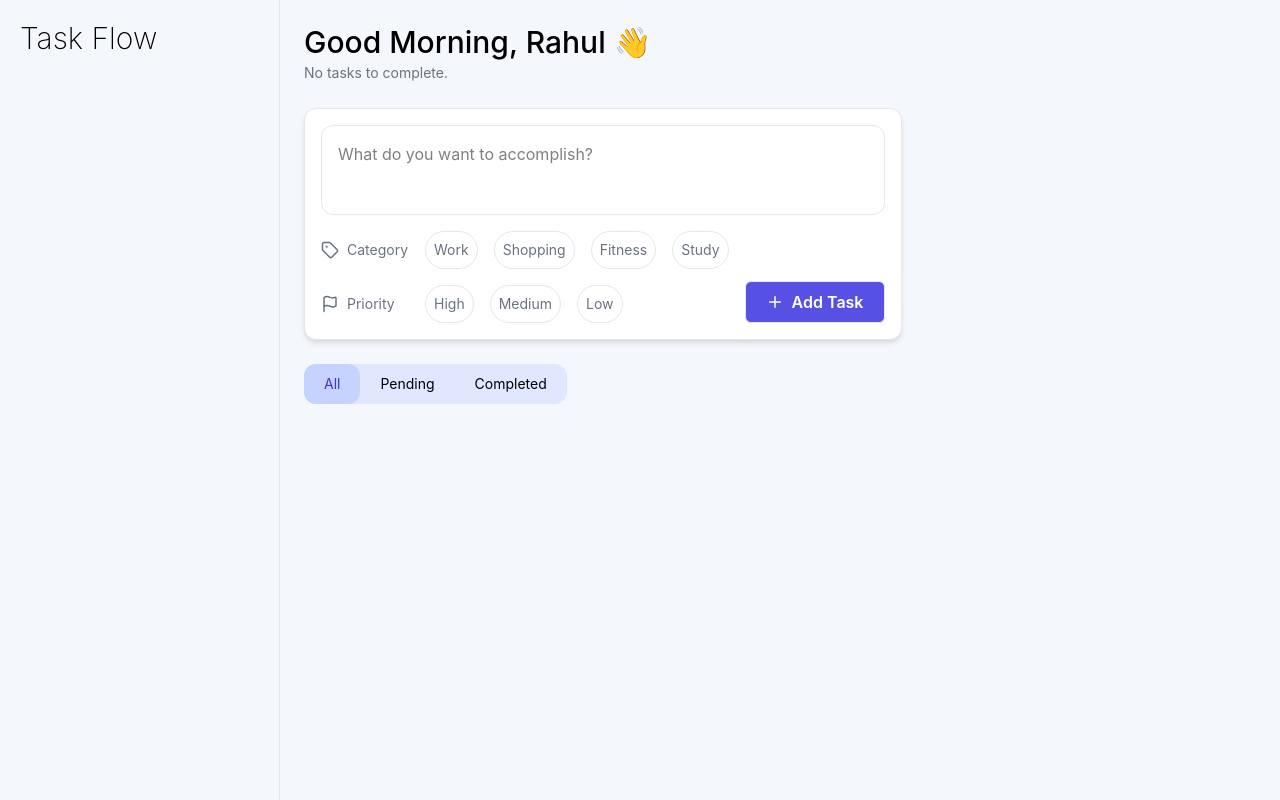
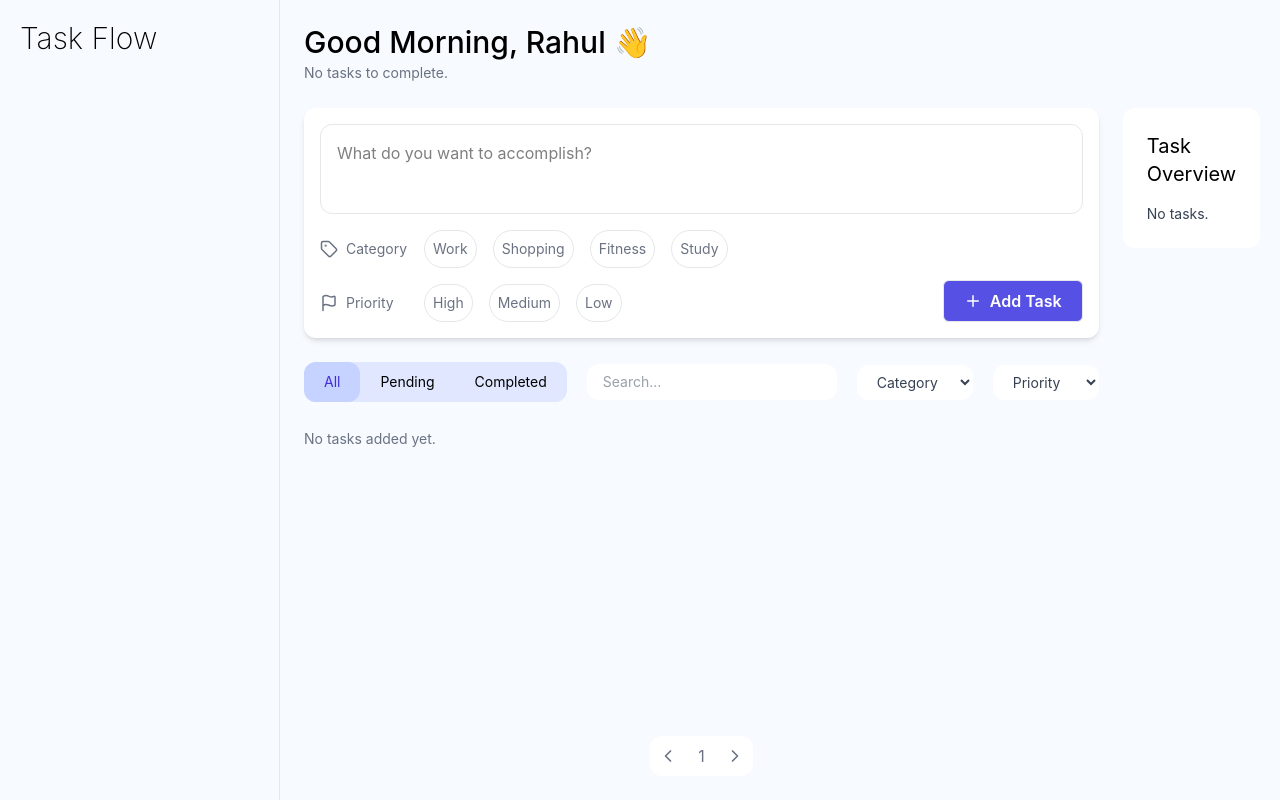
Before and after one commit to rxhulkrishna/taskflow, a React (Vite) app: page / in a window 1280 px wide. Built offline with nearby package versions, Linux system fonts and the light colour scheme.

Commit message:
added search functionality and filters

```diff
--- a/src/Layout/MainContent.jsx
+++ b/src/Layout/MainContent.jsx
@@ -1,13 +1,33 @@
-import { useState } from "react";
+import { useEffect, useState } from "react";
 import Analytics from "../components/Analytics";
 import Header from "../components/Header";
 import TaskForm from "../components/TaskForm";
 import TaskList from "../components/TaskList";
 import FilterButtons from "../components/FilterButtons";
+import { ChevronLeftIcon, ChevronRightIcon } from "lucide-react";
+import { TASKS_PER_PAGE } from "../constants/constants";
+
+const initialFilter = {
+  status: "all",
+  category: "all",
+  priority: "all",
+  search: '',
+};
+
+function getInitialTasks() {
+  const saved = localStorage.getItem("tasks");
+  return saved !== null ? JSON.parse(saved) : [];
+}
 
 function MainContent() {
-  const [tasks, setTasks] = useState([]);
-  const [filter, setFilter] = useState("all");
+  const [tasks, setTasks] = useState(getInitialTasks);
+  const [filters, setFilters] = useState(initialFilter);
+  const [page, setPage] = useState(1);
+
+  useEffect(() => {
+    localStorage.setItem("tasks", JSON.stringify(tasks));
+  }, [tasks]);
+
   const noOfTasks = tasks.length;
 
   function taskToggle(id) {
@@ -18,20 +38,65 @@ function MainContent() {
     );
   }
 
-  function deleteTask(id) {
+  function handleAddTasks(task) {
+    setTasks(task);
+    setFilters(initialFilter);
+  }
+
+  function handleDeleteTask(id) {
     setTasks((prevTasks) => prevTasks.filter((task) => task.id !== id));
   }
 
-  const filteredTasks = (() => {
-    switch (filter) {
-      case "completed":
-        return tasks.filter((task) => task.completed);
-      case "pending":
-        return tasks.filter((task) => !task.completed);
-      default:
-        return tasks;
+  function handleFilterChange(newFilter) {
+    // if (filters === newFilter) return;
+    setFilters(newFilter);
+    setPage(1);
+  }
+
+  const analyticsData = {
+    all: tasks.length,
+    completed: tasks.filter((task) => task.completed).length,
+    pending: tasks.filter((task) => !task.completed).length,
+  };
+
+  const filteredTasks = tasks
+    .filter((task) => {
+      if (filters.status === "completed") return task.completed;
+      if (filters.status === "pending") return !task.completed;
+      if (filters.status === "all") return true;
+    })
+    .filter(
+      (task) =>
+        filters.category === "all" || task.category === filters.category,
+    )
+    .filter(
+      (task) =>
+        filters.priority === "all" || task.priority === filters.priority,
+    )
+    .filter(
+      (task) =>
+        filters.search === "" || task.title.includes(filters.search),
+    );
+
+  //PAGINATION
+  const startIdx = (page - 1) * TASKS_PER_PAGE;
+  const endIdx = startIdx + TASKS_PER_PAGE;
+  const currentPageTasks = filteredTasks.slice(startIdx, endIdx);
+
+  function onPrev() {
+    if (page === 1) {
+      return;
     }
-  })();
+    setPage((prevPage) => prevPage - 1);
+  }
+
+  function onNext() {
+    const noOfPages = Math.ceil(filteredTasks.length / TASKS_PER_PAGE);
+    if (page === noOfPages || noOfPages === 0) {
+      return;
+    }
+    setPage((prevPage) => prevPage + 1);
+  }
 
   return (
     <main className="flex-1 flex flex-col rounded-r-xl gap-6 p-6 overflow-hidden">
@@ -39,21 +104,37 @@ function MainContent() {
 
       <div className="flex flex-1 min-h-0 gap-6">
         <section className="flex-1 flex flex-col min-h-0 gap-6">
-          <TaskForm addTasks={setTasks} />
+          <TaskForm addTasks={handleAddTasks} />
 
-          <FilterButtons filter={filter} setFilter={setFilter} />
+          <FilterButtons
+            filters={filters}
+            onFilterChange={handleFilterChange}
+          />
 
-          <div className="flex-1 overflow-y-auto pr-2 w-full">
+          <div className="flex-1 pr-2 w-full">
             <TaskList
-              tasks={filteredTasks}
+              tasks={currentPageTasks}
               onToggleTask={taskToggle}
-              onDeleteTask={deleteTask}
+              onDeleteTask={handleDeleteTask}
+              filterStatus={filters.status}
             />
+          </div>
+
+          <div className="flex justify-center">
+            <div className="flex gap-5 items-center text-gray-500 p-2 bg-white rounded-xl">
+              <button type="button" onClick={onPrev}>
+                <ChevronLeftIcon size="20" />
+              </button>
+              <span>{page}</span>
+              <button type="button" onClick={onNext}>
+                <ChevronRightIcon size="20" />
+              </button>
+            </div>
           </div>
         </section>
 
-        <aside className="w-[420px] overflow-y-auto">
-          <Analytics />
+        <aside className="w-105 min-h-0">
+          <Analytics data={analyticsData} />
         </aside>
       </div>
     </main>
--- a/src/components/Analytics.jsx
+++ b/src/components/Analytics.jsx
@@ -1,5 +1,22 @@
-function Analytics() {
-    return(<></>);
+function Analytics({ data }) {
+  return (
+    <div>
+      <div className="flex flex-col bg-white p-6 rounded-xl gap-4">
+        <h2 className="text-xl">Task Overview</h2>
+        <div className="flex flex-col text-sm text-gray-700">
+          {data.all !== 0 ? (
+            <>
+              <span>All : {data.all}</span>
+              <span>Completed : {data.completed}</span>
+              <span>Pending : {data.pending}</span>
+            </>
+          ) : (
+            <span>No tasks.</span>
+          )}
+        </div>
+      </div>
+    </div>
+  );
 }
 
 export default Analytics;
--- a/src/components/FilterButtons.jsx
+++ b/src/components/FilterButtons.jsx
@@ -1,34 +1,69 @@
+import { options } from "../constants/constants";
+
 const selectedStyle = "bg-indigo-200 text-indigo-700 transition";
 
-function FilterButtons({ filter, setFilter }) {
-  function _handleFilter(type) {
-    setFilter(type);
+function FilterButtons({ filters, onFilterChange }) {
+  function handleFilter(value, type) {
+    const newFilter = { ...filters, [type]: value };
+    onFilterChange(newFilter);
   }
 
   return (
-    <div className="flex bg-indigo-100 w-max rounded-xl text-sm h-[40px] items-center justify-center">
+    <div className="flex gap-5 items-center justify-between">
+      <div className="flex bg-indigo-100 w-max rounded-xl text-sm h-10 items-center justify-center">
         <button
-        onClick={() => _handleFilter("all")}
-        className={`rounded-xl w-max h-full px-5  ${filter === "all" ? selectedStyle : ""}`}
+          onClick={() => handleFilter("all", "status")}
+          className={`rounded-xl w-max h-full px-5  ${filters.status === "all" ? selectedStyle : ""}`}
           type="button"
         >
           All
         </button>
         <button
-        onClick={() => _handleFilter("pending")}
-        className={`rounded-xl w-max h-full px-5  ${filter === "pending" ? selectedStyle : ""}`}
+          onClick={() => handleFilter("pending", "status")}
+          className={`rounded-xl w-max h-full px-5  ${filters.status === "pending" ? selectedStyle : ""}`}
           type="button"
         >
           Pending
         </button>
         <button
-        onClick={() => _handleFilter("completed")}
-        className={`rounded-xl w-max h-full px-5 ${filter === "completed" ? selectedStyle : ""}`}
+          onClick={() => handleFilter("completed", "status")}
+          className={`rounded-xl w-max h-full px-5 ${filters.status === "completed" ? selectedStyle : ""}`}
           type="button"
         >
           Completed
         </button>
       </div>
+      <div className="flex items-center gap-5 text-sm text-gray-700">
+        <input
+          className="bg-white px-4 py-2 rounded-xl outline-0"
+          type="text"
+          placeholder="Search..."
+          onChange={({ target }) => handleFilter(target.value, "search")}
+        />
+        <select
+          className="bg-white px-4 py-2 rounded-xl"
+          onChange={({ target }) => handleFilter(target.value, "category")}
+        >
+          <option value="all">Category</option>
+          {options.category.map((option) => (
+            <option key={option} value={option}>
+              {option}
+            </option>
+          ))}
+        </select>
+        <select
+          className="bg-white px-4 py-2 rounded-xl"
+          onChange={({ target }) => handleFilter(target.value, "priority")}
+        >
+          <option value="all">Priority</option>
+          {options.priority.map((option) => (
+            <option key={option} value={option}>
+              {option}
+            </option>
+          ))}
+        </select>
+      </div>
+    </div>
   );
 }
 
--- a/src/components/SelectionButton.jsx
+++ b/src/components/SelectionButton.jsx
@@ -2,7 +2,7 @@ const btnStyle =
   "border border-gray-200 text-sm text-gray-500 rounded-full p-2 hover:bg-blue-100 transition";
 
 function SelectionButton({ title, icon, options, selected, onSelection }) {
-  function _handleClick(e, option) {
+  function handleClick(e, option) {
     e.preventDefault();
     if (selected === option) {
       onSelection("");
@@ -24,7 +24,7 @@ function SelectionButton({ title, icon, options, selected, onSelection }) {
             key={option}
             type="button"
             className={`${btnStyle} ${selected === option ? "bg-blue-100" : ""}`}
-            onClick={(e) => _handleClick(e, option)}
+            onClick={(e) => handleClick(e, option)}
           >
             {option}
           </button>
--- a/src/components/TaskForm.jsx
+++ b/src/components/TaskForm.jsx
@@ -1,6 +1,7 @@
 import { useState } from "react";
 import SelectionButton from "./SelectionButton";
 import { Flag, Plus, Tag } from "lucide-react";
+import { options, dateOptions } from "../constants/constants";
 
 const initialTask = {
   title: "",
@@ -9,21 +10,10 @@ const initialTask = {
   dueDate: "",
 };
 
-const options = {
-  category: ["Work", "Shopping", "Fitness", "Study"],
-  priority: ["High", "Medium", "Low"],
-};
-
-const dateOptions = {
-  month: "short",
-  day: "numeric",
-  year: "numeric",
-};
-
 function TaskForm({ addTasks }) {
   const [formData, setFormData] = useState(initialTask);
 
-  function _handleTitleChange(e) {
+  function handleTaskTitle(e) {
     const targetValue = e.target.value;
     setFormData((prevFormData) => ({ ...prevFormData, title: targetValue }));
   }
@@ -36,7 +26,7 @@ function TaskForm({ addTasks }) {
     setFormData((prevFormData) => ({ ...prevFormData, priority: value }));
   }
 
-  function _formSubmit(e) {
+  function formSubmit(e) {
     e.preventDefault();
     if (formData.title.trim() === "") {
       return;
@@ -57,15 +47,15 @@ function TaskForm({ addTasks }) {
 
   return (
     <form
-      className="bg-white w-full flex flex-col gap-4 p-4 border border-gray-200 rounded-xl shadow-md"
-      onSubmit={_formSubmit}
+      className="bg-white w-full flex flex-col gap-4 p-4 rounded-xl shadow-md"
+      onSubmit={formSubmit}
     >
       <input
         className="border border-gray-200 p-4 pb-12 outline-none rounded-xl"
         type="text"
         placeholder="What do you want to accomplish?"
         value={formData.title}
-        onChange={_handleTitleChange}
+        onChange={handleTaskTitle}
       />
       <div className="flex flex-row justify-between gap-4 items-center">
         <div className="flex flex-col justify-start gap-4">
--- a/src/components/TaskList.jsx
+++ b/src/components/TaskList.jsx
@@ -1,6 +1,14 @@
 import TaskCard from "./TaskCard";
+import { emptyMessage } from "../constants/constants";
 
-function TaskList({ tasks, onToggleTask, onDeleteTask }) {
+function TaskList({ tasks, onToggleTask, onDeleteTask, filterStatus }) {
+  if (tasks.length === 0) {
+    return (
+      <span className="text-sm text-gray-500">
+        {emptyMessage[filterStatus]}
+      </span>
+    );
+  }
   return (
     <div className="flex flex-col gap-4 w-full">
       {tasks.map((item) => (
--- /dev/null
+++ b/src/constants/constants.js
@@ -0,0 +1,18 @@
+export const options = {
+  category: ["Work", "Shopping", "Fitness", "Study"],
+  priority: ["High", "Medium", "Low"],
+};
+
+export const dateOptions = {
+  month: "short",
+  day: "numeric",
+  year: "numeric",
+};
+
+export const TASKS_PER_PAGE = 3;
+
+export const emptyMessage = {
+  all: "No tasks added yet.",
+  completed: "No completed tasks yet.",
+  pending: "No pending tasks.",
+};
--- a/src/screens/Dashboard.jsx
+++ b/src/screens/Dashboard.jsx
@@ -3,7 +3,7 @@ import MainContent from "../Layout/MainContent";
 
 function Dashboard() {
   return (
-    <div className="h-screen flex bg-[#f4f8fc]">
+    <div className="h-screen flex bg-[#f7faff]">
       <Sidebar />
       <MainContent/>
     </div>
```
Also changed, not shown: src/components/TaskCard.jsx (+6 -4 lines). Lines whose indentation alone changed are shown as unchanged.
